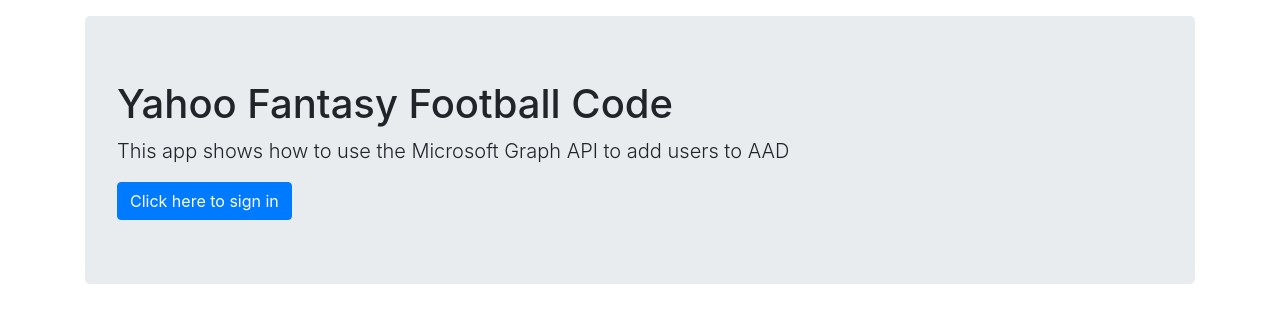
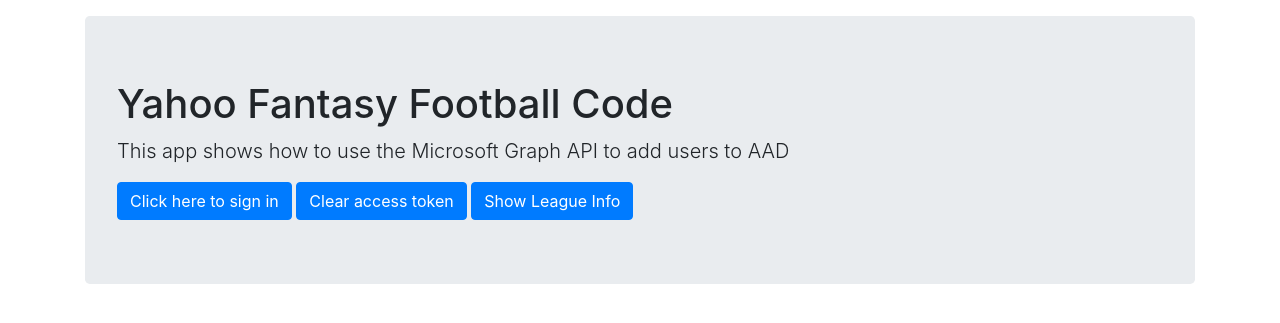
Before and after one commit to scotcurry/CurrywareFF, a Django app: page /stats/ in a window 1280 px wide. Shown: the part 56-379 px from the top of the page. Run offline with Django 3.2, Linux system fonts and the light colour scheme; some libraries are stand-ins or nearby versions.

Commit message:
Moving to work on getting statistics.  Having issues with getting the OAuth token.

```diff
--- a/stats/auth_helper.py
+++ b/stats/auth_helper.py
@@ -3,6 +3,7 @@ from requests_oauthlib import OAuth2Session
 import os
 import time
 import logging
+import json
 
 # This is necessary for testing with non-HTTPS localhost
 # Remove this if deploying to production
@@ -16,20 +17,25 @@ os.environ['OAUTHLIB_IGNORE_SCOPE_CHANGE'] = '1'
 # Load the oauth_settings.yml file
 stream = open('oauth_settings.yml', 'r')
 settings = yaml.load(stream, Loader=yaml.FullLoader)
+
+# This is where the code builds out the URLs that get called from the oauth_settings.yaml file.
 authorize_url = '{0}{1}'.format(settings['authority'], settings['authorize_endpoint'])
 token_url = '{0}{1}'.format(settings['authority'], settings['token_endpoint'])
 
 logger = logging.getLogger(__name__)
 logFormatter = '%(asctime)s - %(levelname)s - %(message)s'
-logging.basicConfig(format=logFormatter, level=logging.ERROR)
+logging.basicConfig(format=logFormatter, level=logging.INFO)
 
 
 # Method to generate a sign-in url
-# There is something in here that I need to learn about state.
+# OAuth library documentation: https://docs.authlib.org/en/latest/client/api.html#authlib.client.OAuth2Session
+# This code is a bit of a mystery to me.  I can't figure out how exactly the sign_in_url is being created.
 def get_sign_in_url():
     # Initialize the OAuth client
     aad_auth = OAuth2Session(settings['app_id'], redirect_uri=settings['redirect'])
     sign_in_url, state = aad_auth.authorization_url(authorize_url, prompt='login')
+    logging.debug('Sign In URL: %s', sign_in_url)
+    logging.info('Auth Helper State: %s', state)
     return sign_in_url, state
 
 
@@ -37,15 +43,14 @@ def get_sign_in_url():
 def get_token_from_code(callback_url, expected_state):
     # Initialize the OAuth client
     logger.error('Token URL: %s', token_url)
+    logger.info('Get Token From Code State: %s', expected_state)
     aad_auth = OAuth2Session(settings['app_id'], state=expected_state, redirect_uri=settings['redirect'])
     token = aad_auth.fetch_token(token_url, client_secret=settings['app_secret'], authorization_response=callback_url)
-    # Logging code
-    # logger.error('Token: %s', token)
-    return token_url
+    access_token = token['access_token']
+    return access_token
 
 
 def store_token(request, token):
-    # logger.error('Storing OAuth token: %s', token)
     request.session['oauth_token'] = token
 
 
@@ -97,3 +102,6 @@ def remove_user_and_token(request):
 
     if 'user' in request.session:
         del request.session['user']
+
+    if 'auth_state' in request.session:
+        del request.session['auth_state']
--- a/stats/templates/stats/index.html
+++ b/stats/templates/stats/index.html
@@ -6,9 +6,10 @@
   {% if user.is_authenticated %}
     <h4>Welcome {{ user.name }}!</h4>
     <p>Use the navigation bar at the top of the page to get started.</p>
-    <p>{{ num_books }}</p>
   {% else %}
     <a href="{% url 'signin' %}" class="btn btn-primary btn-large">Click here to sign in</a>
+    <a href="{% url 'remove_token' %}" class="btn btn-primary btn-large">Clear access token</a>
+    <a href="{% url 'show_league_info' %}" class="btn btn-primary btn-large">Show League Info</a>
   {% endif %}
 </div>
 {% endblock %}
--- /dev/null
+++ b/stats/templates/stats/league_info.html
@@ -0,0 +1,4 @@
+{% extends "stats/layout.html" %}
+<div class="jumbotron">
+  <h1>League Info</h1>
+</div>
--- a/stats/urls.py
+++ b/stats/urls.py
@@ -6,4 +6,6 @@ urlpatterns = [
     path('', views.index, name='index'),
     path('signin', views.sign_in, name='signin'),
     path('callback', views.callback, name='callback'),
+    path('remove_token', views.remove_token, name='remove_token'),
+    path('league_info', views.show_league_info, name='show_league_info'),
 ]
--- a/stats/views.py
+++ b/stats/views.py
@@ -5,10 +5,12 @@ from django.shortcuts import reverse
 from django.shortcuts import render
 import logging
 
-from stats.auth_helper import get_sign_in_url, get_token_from_code
+
+from stats.auth_helper import get_sign_in_url, get_token_from_code, store_token, remove_user_and_token, get_token
+from stats.yahoo_ff_helper import get_league_info
 
 logFormatter = '%(asctime)s - %(levelname)s - %(message)s'
-logging.basicConfig(format=logFormatter, level=logging.ERROR)
+logging.basicConfig(format=logFormatter, level=logging.INFO)
 logger = logging.getLogger(__name__)
 
 
@@ -42,21 +44,35 @@ def sign_in(request):
     # Get the sign-in URL
     sign_in_url, state = get_sign_in_url()
     # Save the expected state so we can validate in the callback
-    request.session['state'] = state
+    logging.info('Sign In State: %s', state)
+    # request.session['auth_state'] = state
     # Redirect to the Yahoo sign-in page
     return HttpResponseRedirect(sign_in_url)
 
 
+# The first call is made to the sign in.  In the callback we get a code that need to be exchanged for an token.
 def callback(request):
     # Get the state saved in session
-    expected_state = request.session.pop('state', '')
+    expected_state = request.session.get('auth_state', '')
     # Make the token request
+    logging.info('Complete request: %s', request)
+    logging.info('Expected State: %s', expected_state)
     token = get_token_from_code(request.get_full_path(), expected_state)
-    logging.error(token)
-    # Get the user's profile
+    logging.info('Token: %s', token)
 
     # Save token and user
-    # store_token(request, token)
-    # store_user(request, user)
+    store_token(request, token)
 
     return HttpResponseRedirect(reverse('index'))
+
+
+def remove_token(request):
+    remove_user_and_token(request)
+    return HttpResponseRedirect(reverse('index'))
+
+
+def show_league_info(request):
+    context = initialize_context(request)
+    token = get_token(request)
+    league_info = get_league_info(token)
+    return render(request, 'stats/league_info.html', context)
--- /dev/null
+++ b/stats/yahoo_ff_helper.py
@@ -0,0 +1,13 @@
+from requests_oauthlib import OAuth2Session
+import logging
+
+logFormatter = '%(asctime)s - %(levelname)s - %(message)s'
+logging.basicConfig(format=logFormatter, level=logging.ERROR)
+logger = logging.getLogger(__name__)
+yahoo_base_url = 'https://fantasysports.yahooapis.com/fantasy/v2'
+
+
+def get_league_info(token):
+    yahoo_client = OAuth2Session(token=token)
+    league_results = yahoo_client.get('{0}/league/390.l.877754', yahoo_base_url)
+    logging.info('League Results: %s', league_results)
--- /dev/null
+++ b/yahoo_settings.yml
@@ -0,0 +1,6 @@
+# Endpoint to get the game ID: https://fantasysports.yahooapis.com/fantasy/v2/game/nfl
+# Documentation link for the API:  https://developer.yahoo.com/fantasysports/guide/league-resource.html
+game_id: 390
+league_id: 877754
+# All calls for league information use the format (for the 2019 year): league/390.l.877754
+# Exact endpoint for this year. https://fantasysports.yahooapis.com/fantasy/v2/league/390.l.877754
```
